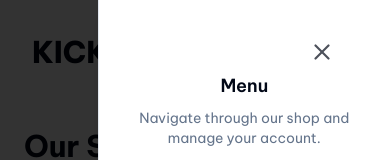
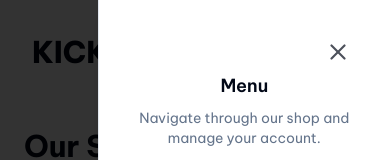
Before and after one commit to Wojtyua/KickZone-ecommerce, a Next.js app: page /shop/mens in a window 390 px wide. Both pictures are taken after a click on the button 338 px from the left and 52 px from the top of the page. Shown: the top 160 px of the page. Built offline with nearby package versions, Linux system fonts and the light colour scheme; no server answers; the database is empty.

Commit message:
fixed exit mobile menu button

```diff
--- a/app/_actions/productActions.ts
+++ b/app/_actions/productActions.ts
@@ -94,6 +94,10 @@ export async function getProductByTargetGroup(
   try {
     await connectToMongoDB();
     const products = await Product.find({ target_group: targetGroup }).lean();
+
+    // Simulate a delay of 2 seconds
+    await new Promise((resolve) => setTimeout(resolve, 2000));
+
     return {
       success: true,
       message: `Products for ${targetGroup} fetched successfully`,
--- a/app/_components/header/IconsNav.tsx
+++ b/app/_components/header/IconsNav.tsx
@@ -3,7 +3,7 @@ import dynamic from "next/dynamic";
 import { Heart, UserRound, ShoppingCart, Menu } from "lucide-react";
 import { Button } from "@/components/ui/button";
 
-const UserMenu = dynamic(() => import("@/app/_components/UserMenu"), {
+const UserMenu = dynamic(() => import("@/app/_components/header/UserMenu"), {
   ssr: false,
   loading: () => (
     <Button variant="ghost" size="icon">
@@ -11,14 +11,17 @@ const UserMenu = dynamic(() => import("@/app/_components/UserMenu"), {
     </Button>
   ),
 });
-const CartDrawer = dynamic(() => import("@/app/_components/CartDrawer"), {
+const CartDrawer = dynamic(
+  () => import("@/app/_components/header/CartDrawer"),
+  {
     ssr: false,
     loading: () => (
       <Button variant="ghost" size="icon">
         <ShoppingCart size={26} />
       </Button>
     ),
-});
+  }
+);
 const MobileNav = dynamic(() => import("@/app/_components/header/MobileNav"), {
   ssr: false,
   loading: () => (
--- a/app/_utils/filterProducts.ts
+++ b/app/_utils/filterProducts.ts
@@ -1,4 +1,3 @@
-// app/_utils/filterProducts.ts
 import { ProductType } from "@/app/_lib/mongodb/db.types";
 
 type SearchParams = {
--- a/components/ui/sheet.tsx
+++ b/components/ui/sheet.tsx
@@ -66,11 +66,9 @@ const SheetContent = React.forwardRef<
       className={cn(sheetVariants({ side }), className)}
       {...props}
     >
-      <SheetPrimitive.Close className="flex ml-auto mr-6 mt-2 rounded-sm opacity-70 ring-offset-background transition-opacity hover:opacity-100 disabled:pointer-events-none data-[state=open]:bg-secondary">
-        <Button variant="ghost" size="icon">
-          <X size={26} />
-          <span className="sr-only">Close</span>
-        </Button>
+      <SheetPrimitive.Close className="flex items-center justify-center ml-auto mr-2 mt-2 h-10 w-10 rounded-sm opacity-70 ring-offset-background transition-opacity hover:bg-accent hover:text-accent-foreground hover:opacity-100 disabled:pointer-events-none data-[state=open]:bg-secondary">
+        <X size={26} />
+        <span className="sr-only">Close</span>
       </SheetPrimitive.Close>
       {children}
     </SheetPrimitive.Content>
```
Also changed, not shown: app/_components/header/CartDrawer.tsx (renamed from app/_components/CartDrawer.tsx), app/_components/header/UserMenu.tsx (renamed from app/_components/UserMenu.tsx). Lines whose indentation alone changed are shown as unchanged.
